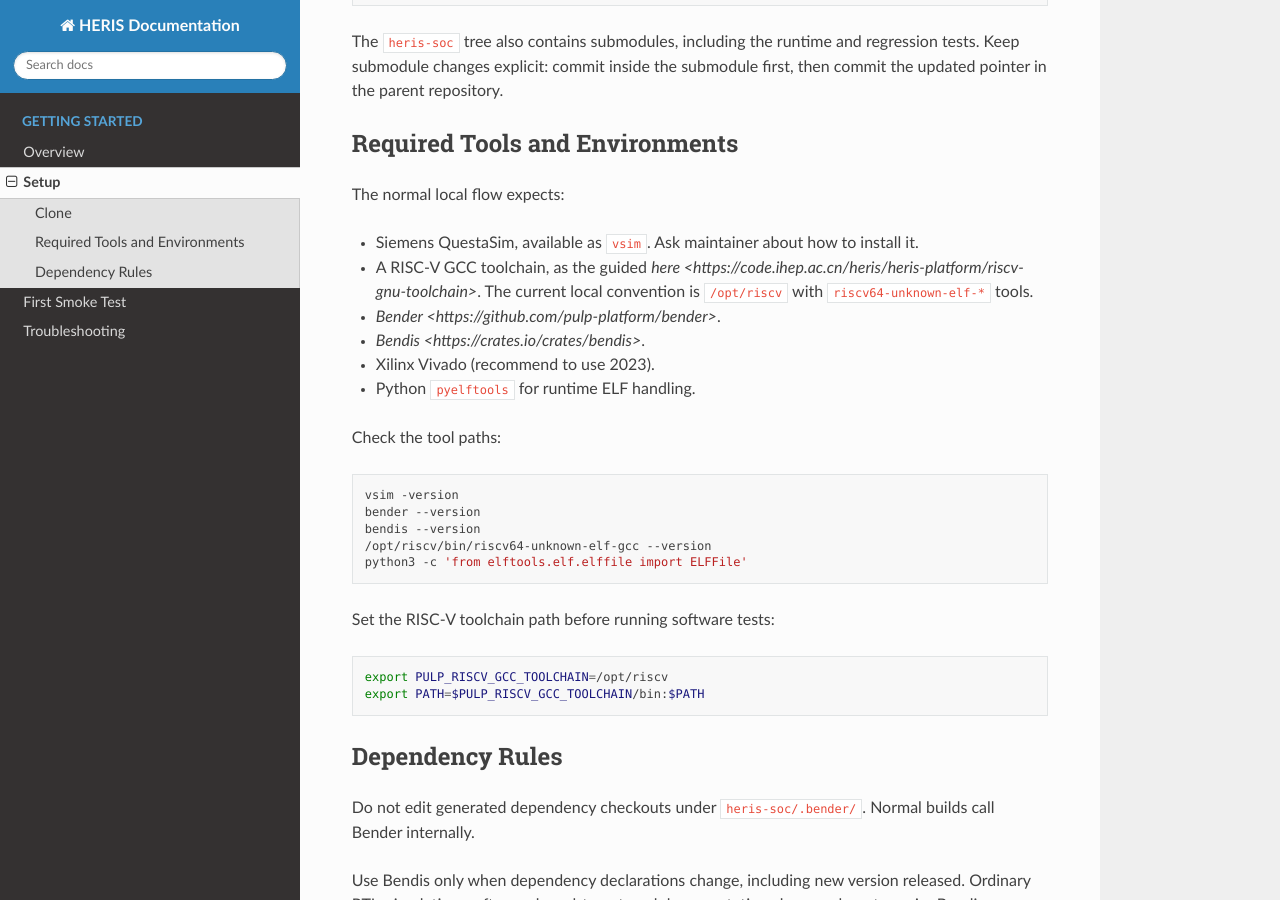
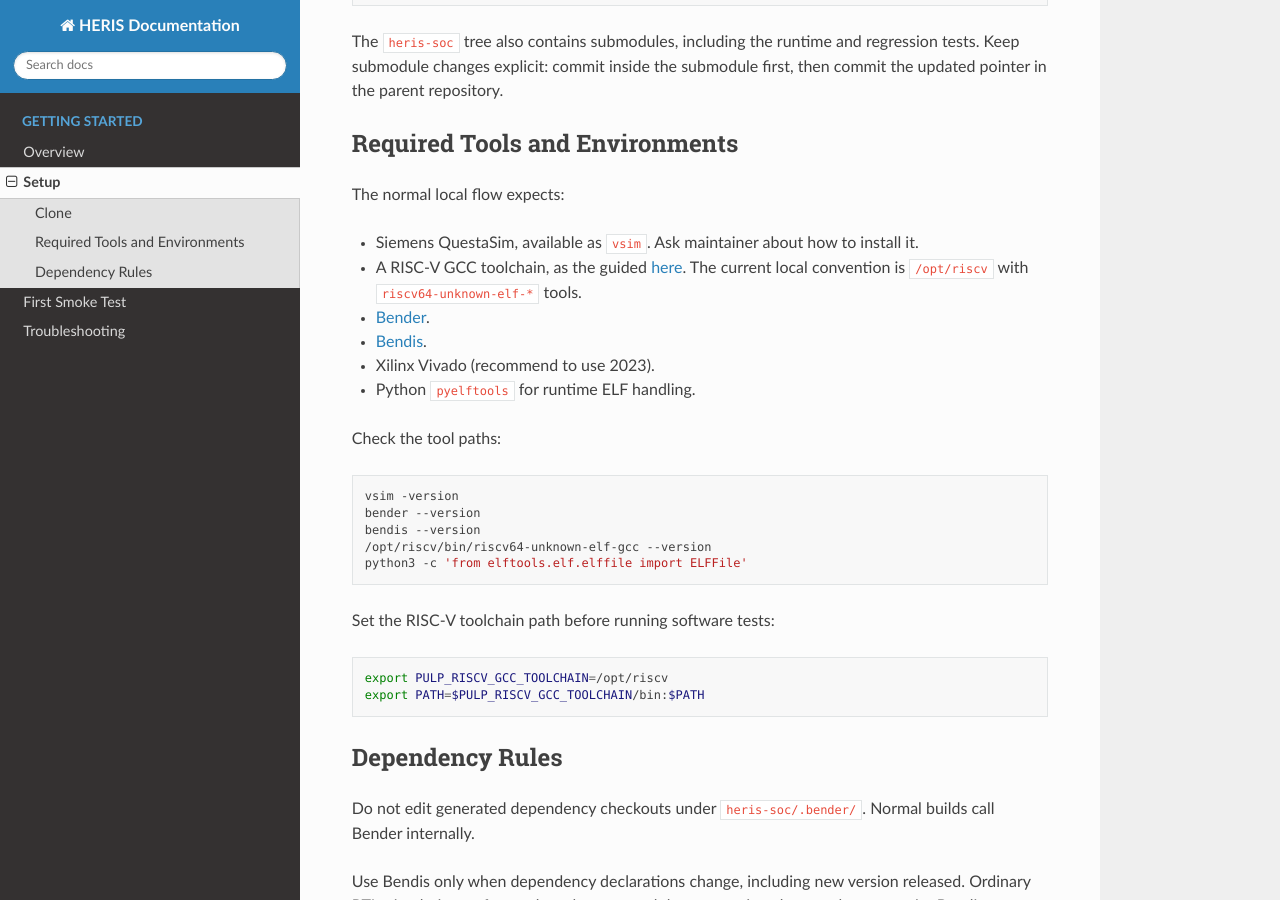
Before and after one commit to albertc9/HERIS-Doc, a Sphinx documentation site: the page built from docs/source/getting-started/setup.rst, in a window 1280 px wide and 900 px high, scrolled down 432 px. Built offline with Sphinx 7.4.7 and the Read the Docs theme 3.1.0, drawn with Linux system fonts in a browser that asks for light colours; pages that are not in the unit, such as notebooks, are missing from menus.

Commit message:
add link

```diff
--- a/docs/source/getting-started/setup.rst
+++ b/docs/source/getting-started/setup.rst
@@ -28,10 +28,10 @@ Required Tools and Environments
 The normal local flow expects:
 
 * Siemens QuestaSim, available as ``vsim``. Ask maintainer about how to install it.
-* A RISC-V GCC toolchain, as the guided `here <https://code.ihep.ac.cn/heris/heris-platform/riscv-gnu-toolchain>`. The current local convention is ``/opt/riscv`` with
+* A RISC-V GCC toolchain, as the guided `here <https://code.ihep.ac.cn/heris/heris-platform/riscv-gnu-toolchain>`_. The current local convention is ``/opt/riscv`` with
   ``riscv64-unknown-elf-*`` tools.
-* `Bender <https://github.com/pulp-platform/bender>`.
-* `Bendis <https://crates.io/crates/bendis>`.
+* `Bender <https://github.com/pulp-platform/bender>`_.
+* `Bendis <https://crates.io/crates/bendis>`_.
 * Xilinx Vivado (recommend to use 2023).
 * Python ``pyelftools`` for runtime ELF handling.
 
```
